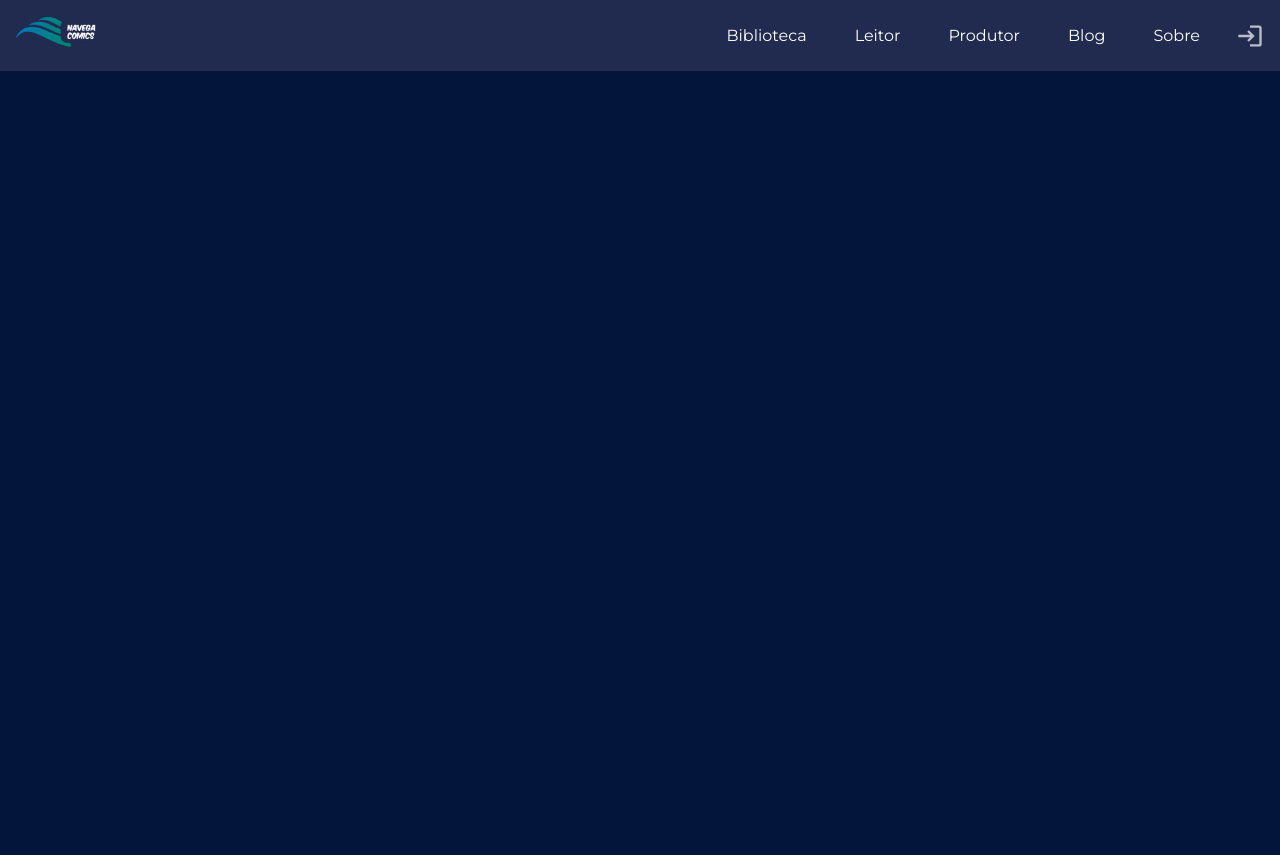
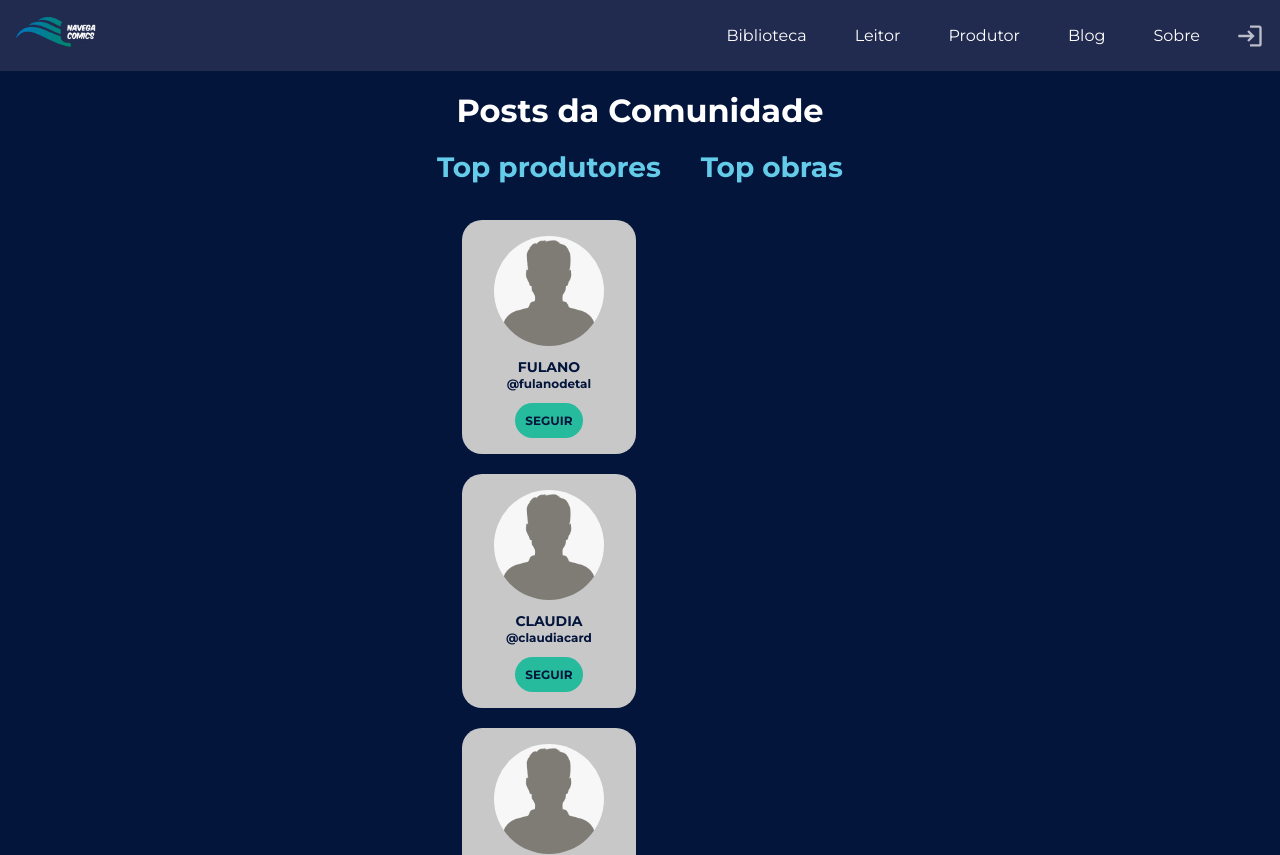
Before and after one commit to YannFigueiredo/narede, a React (Create React App) app in the folder frontend/: page /blog in a window 1280 px wide. Shown: the top 855 px of the page. Before the commit the page ends 800 px from the top, so only its background shows below. Built offline with nearby package versions, Linux system fonts and the light colour scheme.

Commit message:
feat: adicionado componente 'ProducerCard'

```diff
--- a/frontend/src/components/Button/index.js
+++ b/frontend/src/components/Button/index.js
@@ -6,13 +6,15 @@ export default function Button({
   onClick,
   variant,
   freeSize = true,
-  width
+  width,
+  isUppercase = false
 }) {
   return(
     <Container
       onClick={onClick}
       variant={variant}
       width={freeSize ? "auto" : width}
+      isUppercase={isUppercase}
     >
       {text}
     </Container>
--- a/frontend/src/components/Button/styles.js
+++ b/frontend/src/components/Button/styles.js
@@ -8,26 +8,34 @@ export const Container = styled.button`
     return(
       variant === "tab" ? "#FFF" :
         variant === "blue" ? theme.colors.blue["100"] :
-          variant === "gray" ? theme.colors.gray["100"] : "transparent"
+          variant === "gray" ? theme.colors.gray["100"] :
+            variant === "blue_alt" ? theme.colors.blue["300"] : "transparent"
     );
   }};
   transition: all linear .3s;
   padding: ${({theme}) => theme.spacing.padding.very_small};
   color: ${({theme}) => theme.colors.blue["900"]};
-  text-transform: ${({variant}) => variant === "tab" ? "uppercase" : "normal"};
+  text-transform: ${({variant, isUppercase}) => variant === "tab" || isUppercase ? "uppercase" : "normal"};
   font-weight: 700;
   width: ${(props) => props.width};
   border-radius: ${({variant}) => variant === "tab" ? "0" : "3.125rem"};
   font-size: ${({variant, theme}) => variant === "tab" ? theme.fontSize.regular : theme.fontSize.base};
+  font-size:
+    ${({variant, theme, isUppercase}) => {
+    return(
+      variant === "tab" ? theme.fontSize.regular :
+        isUppercase ? theme.fontSize.small : theme.fontSize.base
+    );
+  }};
 
   &:hover {
     background:
     ${({variant, theme}) => {
     return(
       variant === "tab" ? theme.colors.blue["100"] :
-        variant === "blue" ? theme.colors.gray["100"] :
-          variant === "gray" ? theme.colors.blue["100"] : "transparent"
+        variant === "blue" ? theme.colors.blue["300"] :
+          variant === "gray" ? theme.colors.blue["100"] :
+            variant === "blue_alt" ? theme.colors.blue["100"] : "transparent"
     );
   }};
-  }
 `;
--- a/frontend/src/components/Header/index.js
+++ b/frontend/src/components/Header/index.js
@@ -39,7 +39,7 @@ export default function Header() {
           <li><a href="/biblioteca">Biblioteca</a></li>
           <li><a href="/leitor">Leitor</a></li>
           <li><a href="/produtor">Produtor</a></li>
-          <li><a href="#">Blog</a></li>
+          <li><a href="/blog">Blog</a></li>
           <li><a href="#">Sobre</a></li>
           <CancelIcon id="menu-close" onClick={closeMenu} />
         </Menu>
--- /dev/null
+++ b/frontend/src/pages/Blog/components/ProducerCard/index.js
@@ -0,0 +1,27 @@
+import React from "react";
+import { Container, Info } from "./styles";
+import Button from "components/Button";
+import GenericPicture from "assets/images/generic-user.png";
+
+export default function ProducerCard({
+  name,
+  username
+}) {
+  return(
+    <Container>
+      <img src={GenericPicture} alt="Foto de perfil do produtor" />
+      <Info>
+        <span>{name}</span>
+        <span>{`@${username}`}</span>
+      </Info>
+      <Button
+        id="follow-btn"
+        text="Seguir"
+        variant="blue_alt"
+        freeSize={false}
+        width="content"
+        isUppercase
+      />
+    </Container>
+  );
+}
--- /dev/null
+++ b/frontend/src/pages/Blog/components/ProducerCard/styles.js
@@ -0,0 +1,42 @@
+import styled from "styled-components";
+
+export const Container = styled.div`
+  max-width: 350px;
+  display: flex;
+  flex-direction: column;
+  justify-content: center;
+  align-items: center;
+  gap: ${({theme}) => theme.spacing.between_elements.between_cards};
+  background: ${({theme}) => theme.colors.gray["100"]};
+  border-radius: 20px;
+  padding:
+  ${({theme}) => theme.spacing.padding.small}
+  ${({theme}) => theme.spacing.padding.large};
+
+  img {
+    max-width: 110px;
+    border-radius: 50%;
+  }
+
+  #follow-btn {
+    text-transform: uppercase;
+  }
+`;
+
+export const Info = styled.div`
+  display: flex;
+  flex-direction: column;
+  justify-content: center;
+  align-items: center;
+
+  span:first-child {
+    text-transform: uppercase;
+    font-size: ${({theme}) => theme.fontSize.regular};
+  }
+
+  span {
+    color: ${({theme}) => theme.colors.blue["900"]};
+    font-weight: 700;
+    font-size: ${({theme}) => theme.fontSize.small};
+  }
+`;
--- a/frontend/src/pages/Blog/index.js
+++ b/frontend/src/pages/Blog/index.js
@@ -1,4 +1,4 @@
-import React from "react";
+import React, { useState, useEffect } from "react";
 import { Container } from "components/Container/page";
 import {
   Main,
@@ -8,8 +8,21 @@ import {
   TopContent,
   Posts
 } from "./styles";
+import ProducerCard from "./components/ProducerCard";
 
 export default function Blog() {
+  const [producers, setProducers] = useState([]);
+
+  useEffect(() => {
+    setProducers([
+      {name: "Fulano", username: "fulanodetal"},
+      {name: "Claudia", username: "claudiacard"},
+      {name: "Alex", username: "alexfig"},
+      {name: "Max", username: "maxcambota"},
+      {name: "Beltrano", username: "beltranosilva"}
+    ]);
+  }, []);
+
   return(
     <Container>
       <Main>
@@ -18,16 +31,24 @@ export default function Blog() {
         </Title>
         <ContentWrapper>
           <Top>
-            <h2></h2>
+            <h2>Top produtores</h2>
             <TopContent>
-
+              {
+                producers.map((producer, key) => (
+                  <ProducerCard
+                    key={key}
+                    name={producer.name}
+                    username={producer.username}
+                  />
+                ))
+              }
             </TopContent>
           </Top>
           <Posts>
 
           </Posts>
           <Top>
-            <h2></h2>
+            <h2>Top obras</h2>
             <TopContent>
 
             </TopContent>
--- a/frontend/src/routes.js
+++ b/frontend/src/routes.js
@@ -6,6 +6,7 @@ import Title from "pages/Title";
 import Categories from "pages/Categories";
 import Reader from "pages/Reader";
 import Producer from "pages/Producer";
+import Blog from "pages/Blog";
 
 export default function AppRoutes() {
   return(
@@ -17,6 +18,7 @@ export default function AppRoutes() {
         <Route path="/biblioteca" element={<Categories />} />
         <Route path="/leitor" element={<Reader />} />
         <Route path="/produtor" element={<Producer />} />
+        <Route path="/blog" element={<Blog />} />
       </Routes>
     </BrowserRouter>
   );
--- a/frontend/src/styles/theme/tokens/colors.js
+++ b/frontend/src/styles/theme/tokens/colors.js
@@ -7,6 +7,7 @@ const colors = {
   },
   blue: {
     "100": "rgb(100, 204, 233)",
+    "300": "rgb(39, 187, 157)",
     "500": "rgb(1, 65, 74)",
     "900": "rgb(4, 21, 60)"
   }
```
